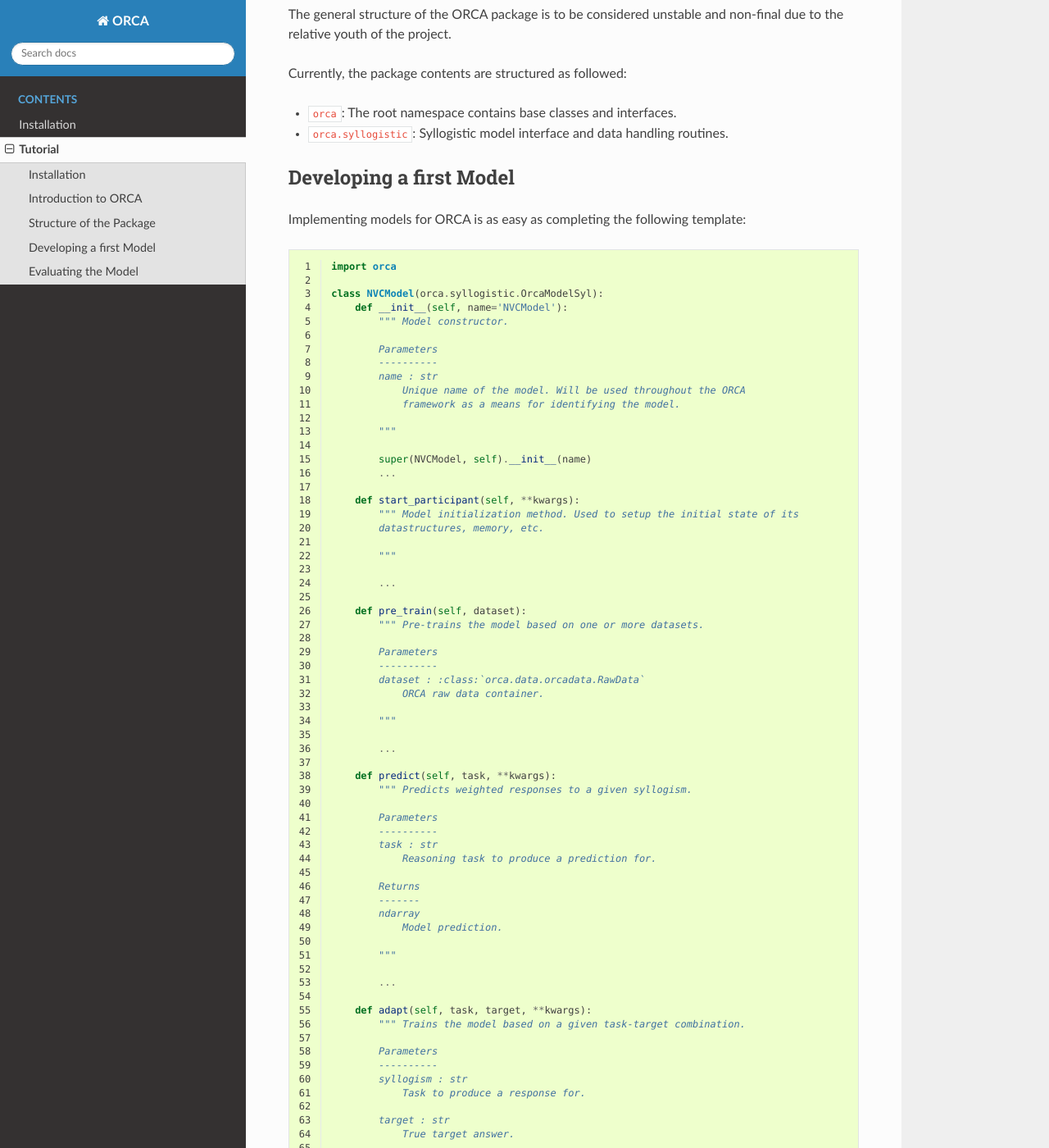
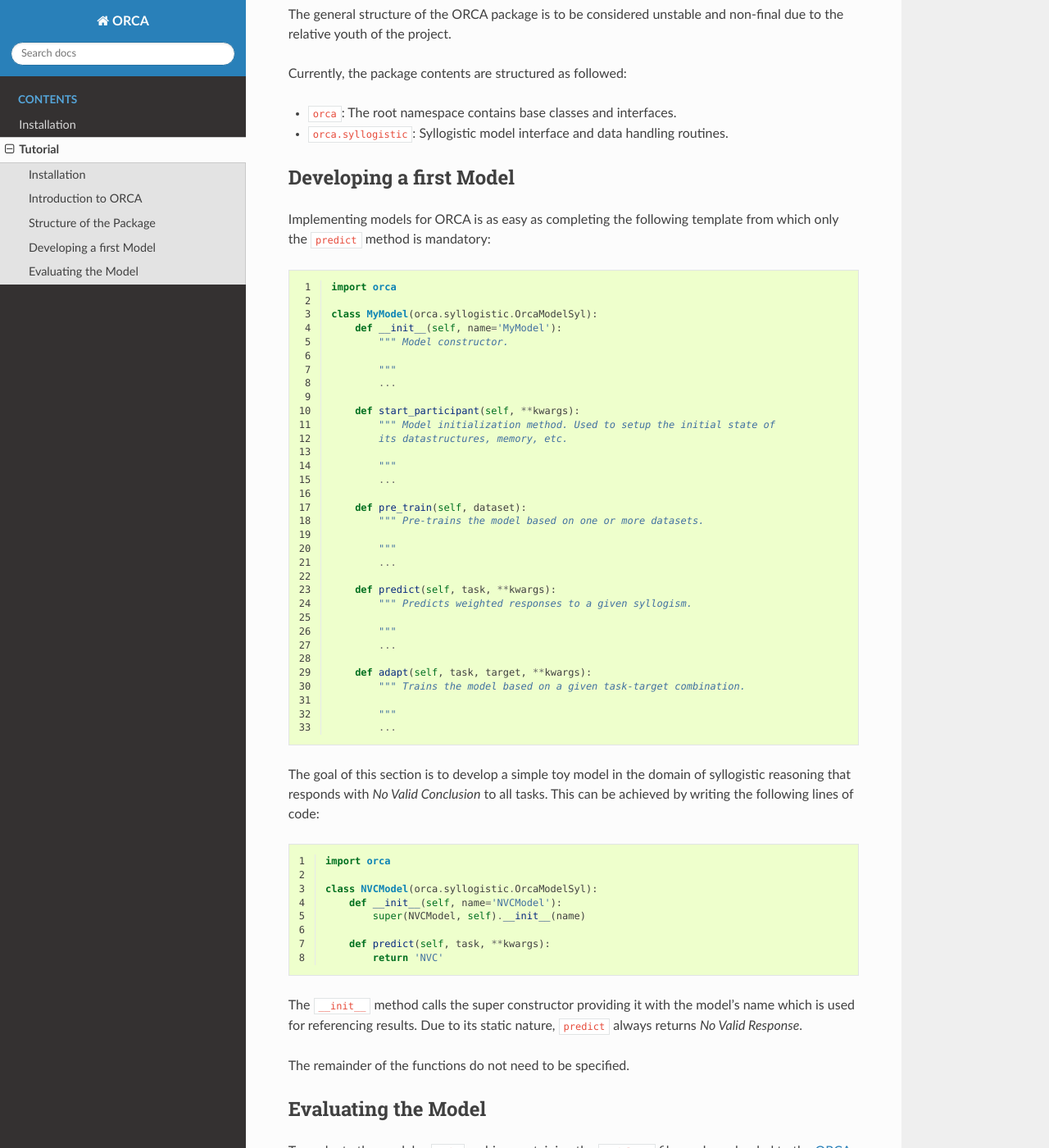
Before and after one commit to CognitiveComputationLab/ccobra, a Sphinx documentation site: the page built from docs/source/usage/tutorial.rst, in a window 1280 px wide and 1400 px high, scrolled down 925 px. Shown: the whole window at 82% size. Built offline with Sphinx 7.4.7 and the Read the Docs theme 2.0.0, drawn with Linux system fonts in a browser that asks for light colours.

Commit message:
Update documentation

```diff
--- a/docs/source/usage/tutorial.rst
+++ b/docs/source/usage/tutorial.rst
@@ -53,78 +53,44 @@ Currently, the package contents are structured as followed:
 Developing a first Model
 ------------------------
 
-Implementing models for ORCA is as easy as completing the following template:
+Implementing models for ORCA is as easy as completing the following template
+from which only the ``predict`` method is mandatory:
 
 .. code-block:: python
     :linenos:
 
     import orca
 
-    class NVCModel(orca.syllogistic.OrcaModelSyl):
-        def __init__(self, name='NVCModel'):
+    class MyModel(orca.syllogistic.OrcaModelSyl):
+        def __init__(self, name='MyModel'):
             """ Model constructor.
 
-            Parameters
-            ----------
-            name : str
-                Unique name of the model. Will be used throughout the ORCA
-                framework as a means for identifying the model.
-
             """
-
-            super(NVCModel, self).__init__(name)
             ...
 
         def start_participant(self, **kwargs):
-            """ Model initialization method. Used to setup the initial state of its
-            datastructures, memory, etc.
+            """ Model initialization method. Used to setup the initial state of
+            its datastructures, memory, etc.
 
             """
-
             ...
 
         def pre_train(self, dataset):
             """ Pre-trains the model based on one or more datasets.
 
-            Parameters
-            ----------
-            dataset : :class:`orca.data.orcadata.RawData`
-                ORCA raw data container.
-
             """
-
             ...
 
         def predict(self, task, **kwargs):
             """ Predicts weighted responses to a given syllogism.
 
-            Parameters
-            ----------
-            task : str
-                Reasoning task to produce a prediction for.
-
-            Returns
-            -------
-            ndarray
-                Model prediction.
-
             """
-
             ...
 
         def adapt(self, task, target, **kwargs):
             """ Trains the model based on a given task-target combination.
 
-            Parameters
-            ----------
-            syllogism : str
-                Task to produce a response for.
-
-            target : str
-                True target answer.
-
             """
-
             ...
 
 The goal of this section is to develop a simple toy model in the domain of
```
